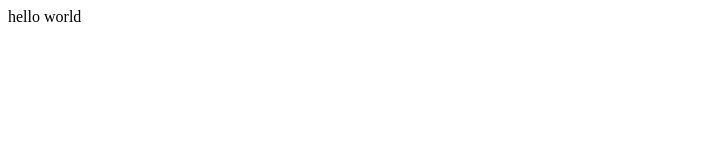
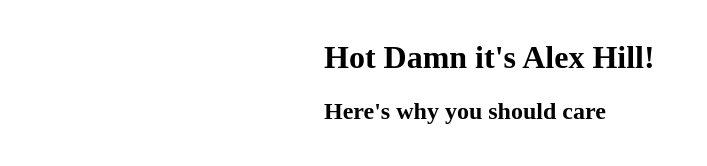
Before and after one commit to AjHill15/AjHill15.github.io, a plain HTML site: page index.html in a window 1280 px wide. Shown: the whole page, without its empty margins (0-707 px from the left). Drawn offline with Linux system fonts and the light colour scheme.

Commit message:
stupid update

```diff
--- a/css/main.css
+++ b/css/main.css
@@ -0,0 +1,13 @@
+.centered{
+    margin: auto;
+    width: 50%;
+    padding: 10px;
+}
+
+h1{
+
+}
+
+h2{
+
+}
--- a/index.html
+++ b/index.html
@@ -1 +1,16 @@
-<p>hello world</p>
+<!DOCTYPE html>
+<html>
+
+<head>
+    <title>Alex's Page</title>
+    <link rel="stylesheet" href="css/main.css">
+</head>
+
+<body>
+    <div id="header" class="centered">
+        <h1>Hot Damn it's Alex Hill!</h1>
+        <h2>Here's why you should care</h2>
+    </div>
+</body>
+
+</html>
```
